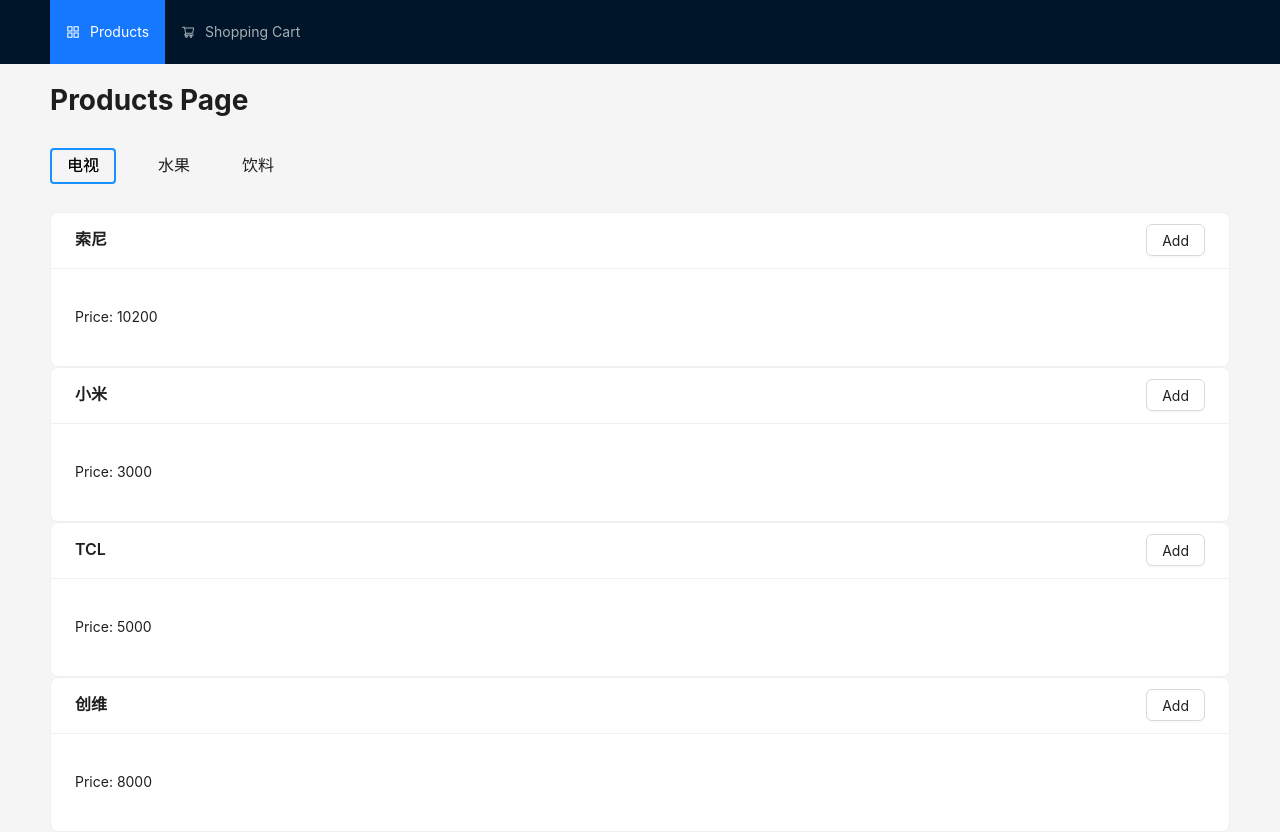
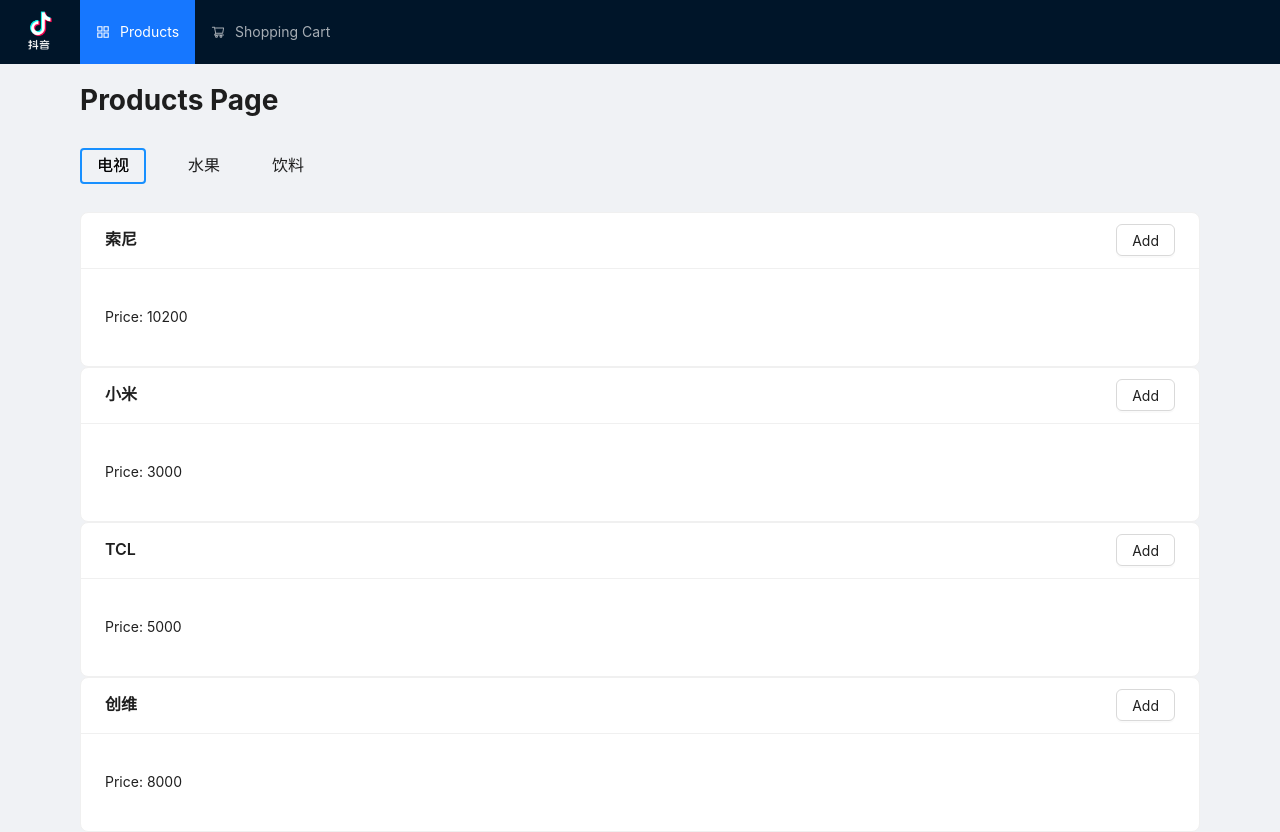
Before and after one commit to zikunz/tiktok-take-home-assignment, a React (Create React App) app: page / in a window 1280 px wide. Built offline with nearby package versions, Linux system fonts and the light colour scheme.

Commit message:
Add TikTok logo on the top left corner

```diff
--- a/src/App.tsx
+++ b/src/App.tsx
@@ -4,14 +4,18 @@ import { Layout, Menu } from 'antd';
 import { AppstoreOutlined, ShoppingCartOutlined } from '@ant-design/icons';
 import ProductsPage from './pages/ProductsPage';
 import ShoppingCartPage from './pages/ShoppingCartPage';
+import TikTokLogo from './assets/TikTok.png';
 
 const { Header, Content } = Layout;
 
 const App: React.FC = () => (
   <Router>
     <Layout>
-      <Header>
-        <Menu theme="dark" mode="horizontal" defaultSelectedKeys={['1']}>
+      <Header style={{ display: 'flex', alignItems: 'center', padding: '0 0' }}>
+        <a href="https://www.tiktok.com/" target="_blank" rel="noopener noreferrer" style={{ display: 'flex', alignItems: 'center' }}>
+          <img src={TikTokLogo} alt="TikTok Logo" style={{ width: '80px', height: 'auto' }} />
+        </a>
+        <Menu theme="dark" mode="horizontal" defaultSelectedKeys={['1']} style={{ flex: 1 }}>
           <Menu.Item key="1" icon={<AppstoreOutlined />}>
             <Link to="/products">Products</Link>
           </Menu.Item>
@@ -20,7 +24,7 @@ const App: React.FC = () => (
           </Menu.Item>
         </Menu>
       </Header>
-      <Content style={{ padding: '0 50px'}}>
+      <Content style={{ padding: '0 80px', backgroundColor: '#f0f2f5' }}>
         <div className="site-layout-content">
           <Routes>
             <Route path="/products" element={<ProductsPage />} />
```
Also changed, not shown: src/assets/TikTok.png (added).
